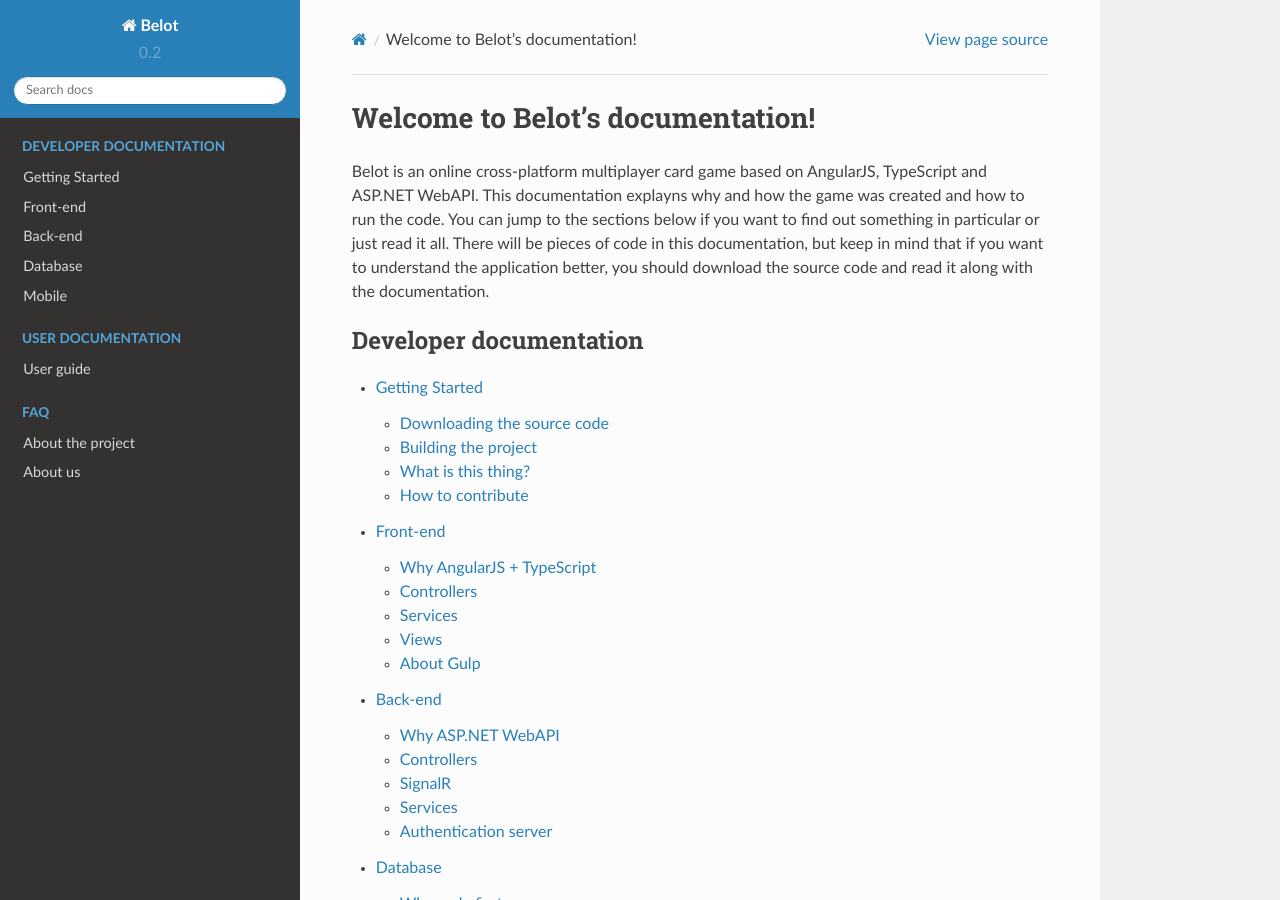
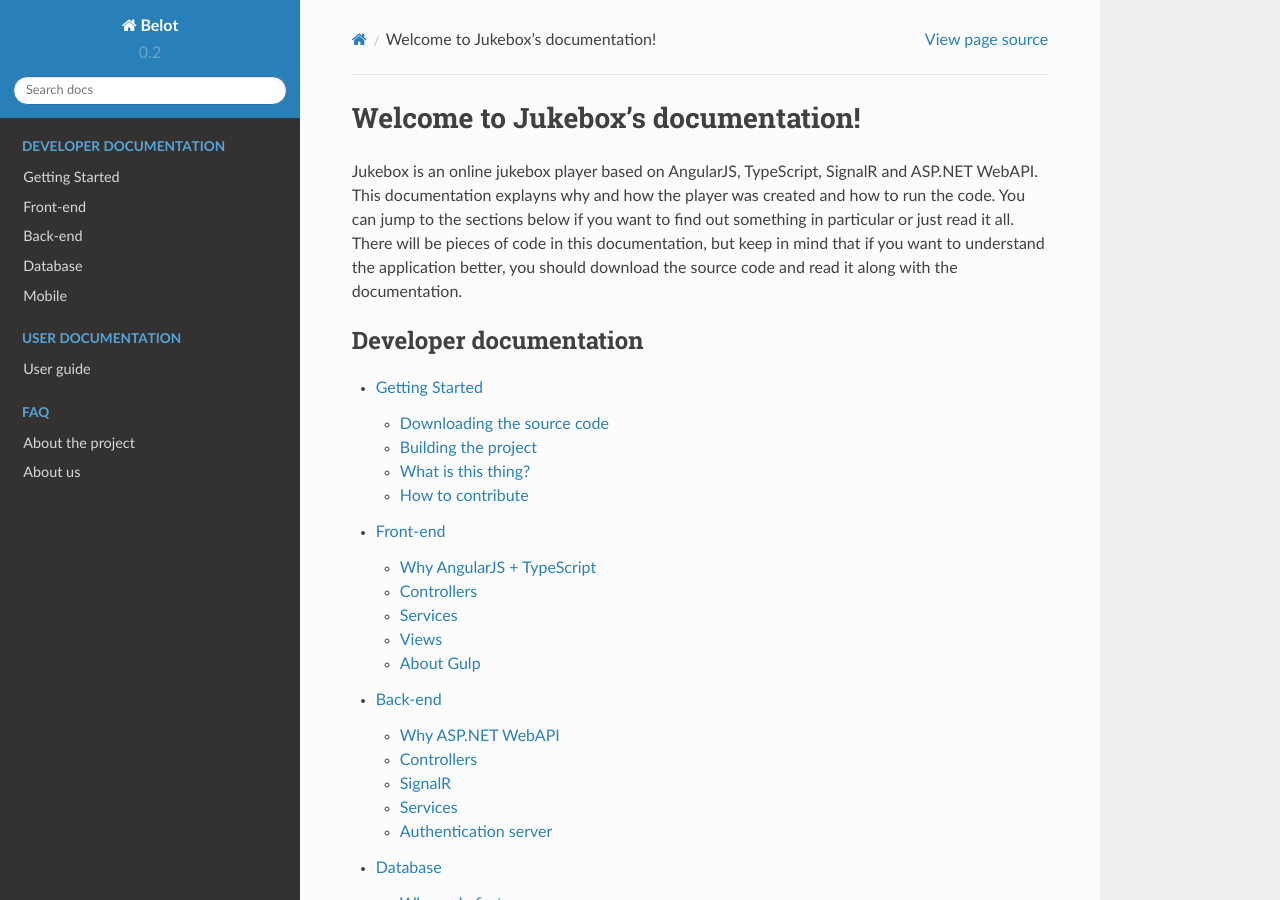
Before and after one commit to valentinJonev/Jukebox, a Sphinx documentation site: the page built from docs/index.rst, in a window 1280 px wide and 900 px high. Built offline with Sphinx 7.4.7 and the Read the Docs theme 2.0.0, drawn with Linux system fonts in a browser that asks for light colours.

Commit message:
Update index.rst

```diff
--- a/docs/index.rst
+++ b/docs/index.rst
@@ -1,13 +1,13 @@
-.. Belot documentation master file, created by
+.. Jukebox documentation master file, created by
    sphinx-quickstart on Fri May  6 19:39:57 2016.
    You can adapt this file completely to your liking, but it should at least
    contain the root `toctree` directive.
 
 
-Welcome to Belot's documentation!
+Welcome to Jukebox's documentation!
 =================================
 
-Belot is an online cross-platform multiplayer card game based on AngularJS, TypeScript and ASP.NET WebAPI. This documentation explayns why and how the game was created and how to run the code. You can jump to the sections below if you want to find out something in particular or just read it all. There will be pieces of code in this documentation, but keep in mind that if you want to understand the application better, you should download the source code and read it along with the documentation.
+Jukebox is an online jukebox player based on AngularJS, TypeScript, SignalR and ASP.NET WebAPI. This documentation explayns why and how the player was created and how to run the code. You can jump to the sections below if you want to find out something in particular or just read it all. There will be pieces of code in this documentation, but keep in mind that if you want to understand the application better, you should download the source code and read it along with the documentation.
 
 .. toctree::
    :maxdepth: 2
```
